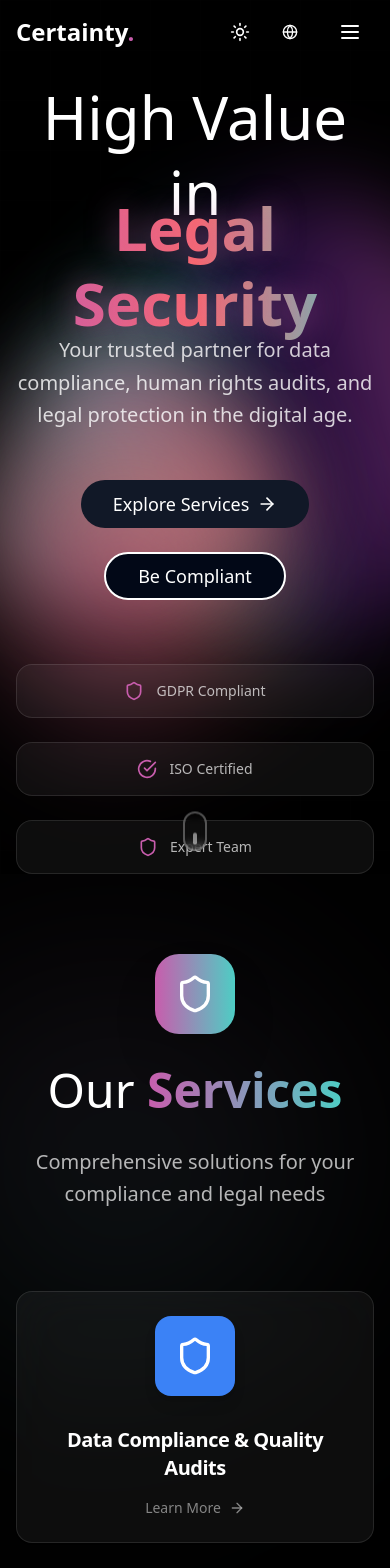
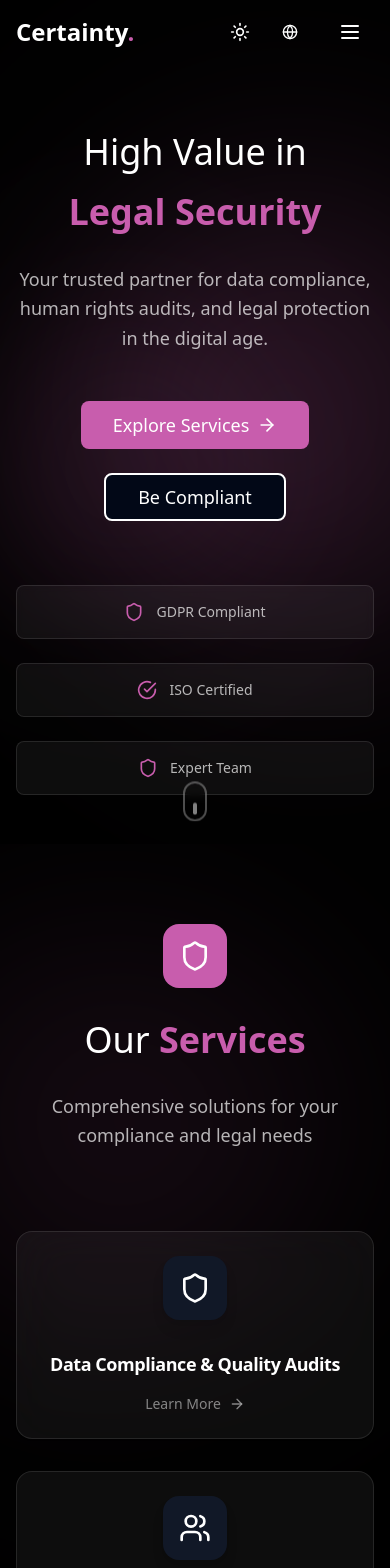
Before and after one commit to caonnis/cs, a React (Vite) app: page / in a window 390 px wide. Shown: the top 1568 px of the page. Built offline with nearby package versions, Linux system fonts and the light colour scheme.

Commit message:
Minimal professional design with 3-color palette

```diff
--- a/src/components/Hero.tsx
+++ b/src/components/Hero.tsx
@@ -33,9 +33,8 @@ export const Hero = () => {
 
   return (
     <section id="home" className="min-h-screen bg-black relative overflow-hidden">
-      {/* Animated 3D Background Elements */}
+      {/* Minimal background elements */}
       <div className="absolute inset-0">
-        {/* Main fluid shape */}
         <motion.div
           initial={{ scale: 0.8, rotate: 0 }}
           animate={{
@@ -47,15 +46,14 @@ export const Hero = () => {
             repeat: Infinity,
             ease: "linear"
           }}
-          className="absolute top-1/4 left-1/4 w-96 h-96 opacity-80"
+          className="absolute top-1/4 left-1/4 w-96 h-96 opacity-20"
           style={{
-            background: 'linear-gradient(135deg, #c85dad 0%, #1f053f 50%, #00ff88 100%)',
+            background: '#c85dad',
             borderRadius: '60% 40% 30% 70% / 60% 30% 70% 40%',
-            filter: 'blur(40px)',
+            filter: 'blur(100px)',
           }}
         />
 
-        {/* Secondary fluid shape */}
         <motion.div
           initial={{ scale: 1.2, rotate: 180 }}
           animate={{
@@ -67,43 +65,11 @@ export const Hero = () => {
             repeat: Infinity,
             ease: "linear"
           }}
-          className="absolute bottom-1/4 right-1/4 w-80 h-80 opacity-60"
+          className="absolute bottom-1/4 right-1/4 w-80 h-80 opacity-10"
           style={{
-            background: 'linear-gradient(225deg, #ff6b6b 0%, #c85dad 50%, #4ecdc4 100%)',
+            background: '#c85dad',
             borderRadius: '30% 70% 70% 30% / 30% 30% 70% 70%',
-            filter: 'blur(50px)',
-          }}
-        />
-
-        {/* Tertiary accent shape */}
-        <motion.div
-          initial={{ scale: 0.6, rotate: -90 }}
-          animate={{
-            scale: [0.6, 1.3, 0.8, 1.1],
-            rotate: [-90, 270, 90, 450],
-          }}
-          transition={{
-            duration: 30,
-            repeat: Infinity,
-            ease: "linear"
-          }}
-          className="absolute top-1/2 right-1/3 w-64 h-64 opacity-40"
-          style={{
-            background: 'linear-gradient(45deg, #ffd93d 0%, #ff6b6b 50%, #c85dad 100%)',
-            borderRadius: '80% 20% 60% 40% / 20% 80% 20% 80%',
-            filter: 'blur(60px)',
-          }}
-        />
-
-        {/* Grid overlay */}
-        <div
-          className="absolute inset-0 opacity-5"
-          style={{
-            backgroundImage: `
-              linear-gradient(rgba(255,255,255,0.1) 1px, transparent 1px),
-              linear-gradient(90deg, rgba(255,255,255,0.1) 1px, transparent 1px)
-            `,
-            backgroundSize: '50px 50px'
+            filter: 'blur(80px)',
           }}
         />
       </div>
@@ -118,8 +84,8 @@ export const Hero = () => {
               transition={{ duration: 1, ease: "easeOut" }}
               className="mb-8"
             >
-              <h1 className="text-6xl sm:text-7xl md:text-8xl lg:text-9xl font-light text-white leading-tight">
-                <span className="block">High Value in</span>
+              <h1 className="text-4xl sm:text-5xl md:text-6xl lg:text-7xl font-light text-white leading-tight">
+                <span className="block mb-4">High Value in</span>
                 <div className="block h-[1.2em] flex items-center justify-center">
                   <AnimatePresence mode="wait">
                     <motion.span
@@ -131,9 +97,8 @@ export const Hero = () => {
                         duration: 0.6,
                         ease: "easeInOut"
                       }}
-                      className="font-bold bg-gradient-to-r from-[#c85dad] via-[#ff6b6b] to-[#4ecdc4] bg-clip-text text-transparent"
+                      className="font-bold text-[#c85dad]"
                       style={{
-                        textShadow: '0 0 30px rgba(200, 93, 173, 0.5)',
                         transformStyle: 'preserve-3d'
                       }}
                     >
@@ -149,12 +114,12 @@ export const Hero = () => {
               initial={{ opacity: 0, y: 30 }}
               animate={{ opacity: 1, y: 0 }}
               transition={{ delay: 0.5, duration: 0.8 }}
-              className="text-xl sm:text-2xl md:text-3xl text-white/80 mb-12 max-w-4xl mx-auto leading-relaxed font-light"
+              className="text-lg sm:text-xl md:text-2xl text-white/70 mb-12 max-w-4xl mx-auto leading-relaxed font-light"
             >
               {t('hero.subtitle')}
             </motion.p>
 
-            {/* CTA Buttons with modern styling */}
+            {/* CTA Buttons */}
             <motion.div
               initial={{ opacity: 0, y: 30 }}
               animate={{ opacity: 1, y: 0 }}
@@ -164,26 +129,25 @@ export const Hero = () => {
               <Button
                 size="xl"
                 onClick={() => scrollToSection('#services')}
-                className="group relative overflow-hidden bg-white text-black hover:bg-white/90 px-8 py-4 text-lg font-medium rounded-full transition-all duration-300 hover:scale-105 hover:shadow-2xl"
+                className="group relative overflow-hidden bg-[#c85dad] text-white hover:bg-[#b84ca3] px-8 py-4 text-lg font-medium rounded-lg transition-all duration-300 hover:scale-105"
               >
                 <span className="relative z-10 flex items-center">
                   {t('hero.cta.primary')}
                   <ArrowRight className="ml-2 h-5 w-5 group-hover:translate-x-1 transition-transform" />
                 </span>
-                <div className="absolute inset-0 bg-gradient-to-r from-[#c85dad] to-[#4ecdc4] opacity-0 group-hover:opacity-20 transition-opacity duration-300" />
               </Button>
 
               <Button
                 size="xl"
                 variant="outline"
                 onClick={() => scrollToSection('#contact')}
-                className="border-2 border-white text-white hover:bg-white hover:text-black px-8 py-4 text-lg font-medium rounded-full backdrop-blur-sm transition-all duration-300 hover:scale-105"
+                className="border-2 border-white text-white hover:bg-white hover:text-black px-8 py-4 text-lg font-medium rounded-lg transition-all duration-300 hover:scale-105"
               >
                 {t('hero.cta.secondary')}
               </Button>
             </motion.div>
 
-            {/* Trust Indicators with glassmorphism */}
+            {/* Trust Indicators */}
             <motion.div
               initial={{ opacity: 0, y: 30 }}
               animate={{ opacity: 1, y: 0 }}
@@ -197,7 +161,7 @@ export const Hero = () => {
               ].map((item, index) => (
                 <div
                   key={index}
-                  className="flex items-center justify-center space-x-3 text-white/70 bg-white/5 backdrop-blur-sm rounded-2xl p-4 border border-white/10 hover:bg-white/10 transition-all duration-300"
+                  className="flex items-center justify-center space-x-3 text-white/70 bg-white/5 backdrop-blur-sm rounded-lg p-4 border border-white/10 hover:bg-white/10 transition-all duration-300"
                 >
                   <item.icon className="h-5 w-5 text-[#c85dad]" />
                   <span className="text-sm font-medium">{item.text}</span>
--- a/src/components/Services.tsx
+++ b/src/components/Services.tsx
@@ -23,7 +23,6 @@ const services = [
     descriptionKey: 'service.data-compliance.description',
     detailsKey: 'service.data-compliance.details',
     benefitsKey: 'service.data-compliance.benefits',
-    color: '#3B82F6', // Blue
   },
   {
     id: 'human-rights',
@@ -32,7 +31,6 @@ const services = [
     descriptionKey: 'service.human-rights.description',
     detailsKey: 'service.human-rights.details',
     benefitsKey: 'service.human-rights.benefits',
-    color: '#10B981', // Green
   },
   {
     id: 'software-contracts',
@@ -41,7 +39,6 @@ const services = [
     descriptionKey: 'service.software-contracts.description',
     detailsKey: 'service.software-contracts.details',
     benefitsKey: 'service.software-contracts.benefits',
-    color: '#F59E0B', // Orange
   },
   {
     id: 'legal-advisory',
@@ -50,7 +47,6 @@ const services = [
     descriptionKey: 'service.legal-advisory.description',
     detailsKey: 'service.legal-advisory.details',
     benefitsKey: 'service.legal-advisory.benefits',
-    color: '#8B5CF6', // Purple
   },
   {
     id: 'data-privacy',
@@ -59,7 +55,6 @@ const services = [
     descriptionKey: 'service.data-privacy.description',
     detailsKey: 'service.data-privacy.details',
     benefitsKey: 'service.data-privacy.benefits',
-    color: '#EF4444', // Red
   },
   {
     id: 'training',
@@ -68,7 +63,6 @@ const services = [
     descriptionKey: 'service.training.description',
     detailsKey: 'service.training.details',
     benefitsKey: 'service.training.benefits',
-    color: '#06B6D4', // Cyan
   }
 ];
 
@@ -97,7 +91,7 @@ export const Services = () => {
 
   return (
     <section id="services" className="py-20 lg:py-32 bg-black relative overflow-hidden">
-      {/* Subtle background elements */}
+      {/* Minimal background elements */}
       <div className="absolute inset-0">
         <motion.div
           animate={{
@@ -111,27 +105,9 @@ export const Services = () => {
           }}
           className="absolute top-20 right-20 w-96 h-96 opacity-10"
           style={{
-            background: 'linear-gradient(135deg, #c85dad 0%, #4ecdc4 100%)',
+            background: '#c85dad',
             borderRadius: '60% 40% 30% 70% / 60% 30% 70% 40%',
             filter: 'blur(100px)',
-          }}
-        />
-
-        <motion.div
-          animate={{
-            rotate: [360, 0],
-            scale: [1.2, 0.8, 1.2],
-          }}
-          transition={{
-            duration: 45,
-            repeat: Infinity,
-            ease: "linear"
-          }}
-          className="absolute bottom-20 left-20 w-80 h-80 opacity-8"
-          style={{
-            background: 'linear-gradient(225deg, #ff6b6b 0%, #c85dad 100%)',
-            borderRadius: '30% 70% 70% 30% / 30% 30% 70% 70%',
-            filter: 'blur(80px)',
           }}
         />
       </div>
@@ -150,20 +126,20 @@ export const Services = () => {
             whileInView={{ scale: 1 }}
             viewport={{ once: true }}
             transition={{ delay: 0.2, type: "spring", stiffness: 200 }}
-            className="inline-flex items-center justify-center w-20 h-20 bg-gradient-to-r from-[#c85dad] to-[#4ecdc4] rounded-3xl mb-8 shadow-2xl"
+            className="inline-flex items-center justify-center w-16 h-16 bg-[#c85dad] rounded-2xl mb-8"
           >
-            <Shield className="w-10 h-10 text-white" />
+            <Shield className="w-8 h-8 text-white" />
           </motion.div>
 
-          <h2 className="text-5xl sm:text-6xl md:text-7xl font-light text-white mb-8">
-            Our <span className="font-bold bg-gradient-to-r from-[#c85dad] to-[#4ecdc4] bg-clip-text text-transparent">Services</span>
+          <h2 className="text-4xl sm:text-5xl md:text-6xl font-light text-white mb-8">
+            Our <span className="font-bold text-[#c85dad]">Services</span>
           </h2>
-          <p className="text-xl text-white/70 max-w-3xl mx-auto leading-relaxed">
+          <p className="text-lg text-white/70 max-w-3xl mx-auto leading-relaxed">
             {t('services.subtitle')}
           </p>
         </motion.div>
 
-        {/* Services Grid - Dark theme with solid icons */}
+        {/* Services Grid */}
         <div className="grid grid-cols-1 md:grid-cols-2 lg:grid-cols-3 gap-8 mb-20">
           {services.map((service, index) => {
             const Icon = service.icon;
@@ -183,13 +159,12 @@ export const Services = () => {
                     <motion.div
                       whileHover={{ scale: 1.1, rotate: 5 }}
                       transition={{ type: "spring", stiffness: 300 }}
-                      className="w-20 h-20 mx-auto mb-6 rounded-2xl flex items-center justify-center shadow-lg group-hover:shadow-xl transition-shadow duration-300"
-                      style={{ backgroundColor: service.color }}
+                      className="w-16 h-16 mx-auto mb-6 rounded-2xl bg-white flex items-center justify-center shadow-lg group-hover:shadow-xl transition-shadow duration-300"
                     >
-                      <Icon className="h-10 w-10 text-white" />
+                      <Icon className="h-8 w-8 text-black" />
                     </motion.div>
 
-                    <CardTitle className="text-xl font-bold text-white group-hover:text-transparent group-hover:bg-gradient-to-r group-hover:from-[#c85dad] group-hover:to-[#4ecdc4] group-hover:bg-clip-text transition-all duration-300">
+                    <CardTitle className="text-lg font-bold text-white group-hover:text-[#c85dad] transition-all duration-300">
                       {t(service.titleKey)}
                     </CardTitle>
                   </CardHeader>
@@ -221,13 +196,12 @@ export const Services = () => {
           <Button
             size="xl"
             onClick={scrollToContact}
-            className="group relative overflow-hidden bg-white text-black hover:bg-white/90 px-10 py-4 text-lg font-medium rounded-full transition-all duration-300 hover:scale-105 hover:shadow-2xl"
+            className="group relative overflow-hidden bg-[#c85dad] text-white hover:bg-[#b84ca3] px-10 py-4 text-lg font-medium rounded-lg transition-all duration-300 hover:scale-105"
           >
             <span className="relative z-10 flex items-center">
               {t('contact.cta')}
               <ArrowRight className="ml-2 h-5 w-5 group-hover:translate-x-1 transition-transform" />
             </span>
-            <div className="absolute inset-0 bg-gradient-to-r from-[#c85dad] to-[#4ecdc4] opacity-0 group-hover:opacity-20 transition-opacity duration-300" />
           </Button>
         </motion.div>
       </div>
@@ -247,11 +221,11 @@ export const Services = () => {
               animate={{ scale: 1, opacity: 1, y: 0 }}
               exit={{ scale: 0.9, opacity: 0, y: 20 }}
               transition={{ type: "spring", damping: 25, stiffness: 300 }}
-              className="bg-white rounded-3xl max-w-2xl w-full max-h-[90vh] overflow-y-auto shadow-2xl"
+              className="bg-[#1a1a1a] rounded-3xl max-w-2xl w-full max-h-[90vh] overflow-y-auto shadow-2xl border border-white/10"
               onClick={(e) => e.stopPropagation()}
             >
               {/* Modal Header */}
-              <div className="bg-gradient-to-r from-[#c85dad] to-[#4ecdc4] p-8 text-white relative overflow-hidden rounded-t-3xl">
+              <div className="bg-[#c85dad] p-8 text-white relative overflow-hidden rounded-t-3xl">
                 <div className="relative z-10">
                   <Button
                     variant="ghost"
@@ -263,11 +237,8 @@ export const Services = () => {
                   </Button>
 
                   <div className="flex items-center mb-4">
-                    <div
-                      className="w-16 h-16 rounded-2xl flex items-center justify-center mr-4"
-                      style={{ backgroundColor: selectedServiceData.color }}
-                    >
-                      <selectedServiceData.icon className="h-8 w-8 text-white" />
+                    <div className="w-16 h-16 bg-white rounded-2xl flex items-center justify-center mr-4">
+                      <selectedServiceData.icon className="h-8 w-8 text-[#c85dad]" />
                     </div>
                     <h3 className="text-2xl font-bold">{t(selectedServiceData.titleKey)}</h3>
                   </div>
@@ -275,28 +246,28 @@ export const Services = () => {
               </div>
 
               {/* Modal Content */}
-              <div className="p-8 text-gray-900">
+              <div className="p-8 text-white">
                 <div className="mb-8">
-                  <h4 className="text-lg font-semibold text-gray-900 mb-4">Overview</h4>
-                  <p className="text-gray-700 leading-relaxed">
+                  <h4 className="text-lg font-semibold text-white mb-4">Overview</h4>
+                  <p className="text-white/80 leading-relaxed">
                     {t(selectedServiceData.descriptionKey)}
                   </p>
                 </div>
 
                 <div className="mb-8">
-                  <h4 className="text-lg font-semibold text-gray-900 mb-4">What We Offer</h4>
-                  <p className="text-gray-700 leading-relaxed mb-4">
+                  <h4 className="text-lg font-semibold text-white mb-4">What We Offer</h4>
+                  <p className="text-white/80 leading-relaxed mb-4">
                     {t(selectedServiceData.detailsKey)}
                   </p>
                 </div>
 
                 <div className="mb-8">
-                  <h4 className="text-lg font-semibold text-gray-900 mb-4">Key Benefits</h4>
+                  <h4 className="text-lg font-semibold text-white mb-4">Key Benefits</h4>
                   <div className="space-y-3">
                     {t(selectedServiceData.benefitsKey).split('•').filter(benefit => benefit.trim()).map((benefit, index) => (
                       <div key={index} className="flex items-start">
-                        <CheckCircle className="h-5 w-5 text-[#4ecdc4] mr-3 mt-0.5 flex-shrink-0" />
-                        <span className="text-gray-700">{benefit.trim()}</span>
+                        <CheckCircle className="h-5 w-5 text-[#c85dad] mr-3 mt-0.5 flex-shrink-0" />
+                        <span className="text-white/80">{benefit.trim()}</span>
                       </div>
                     ))}
                   </div>
@@ -308,7 +279,7 @@ export const Services = () => {
                       closeServiceModal();
                       scrollToContact();
                     }}
-                    className="flex-1 bg-gradient-to-r from-[#c85dad] to-[#4ecdc4] text-white hover:opacity-90 rounded-full"
+                    className="flex-1 bg-[#c85dad] text-white hover:bg-[#b84ca3] rounded-lg"
                   >
                     Get Started
                     <ArrowRight className="ml-2 h-4 w-4" />
@@ -316,7 +287,7 @@ export const Services = () => {
                   <Button
                     variant="outline"
                     onClick={closeServiceModal}
-                    className="flex-1 border-gray-300 text-gray-700 hover:bg-gray-50 rounded-full"
+                    className="flex-1 border-white/20 text-white hover:bg-white/10 rounded-lg"
                   >
                     Close
                   </Button>
```
Also changed, not shown: src/components/Header.tsx (+9 -9 lines), src/components/Team.tsx (+31 -51 lines).
